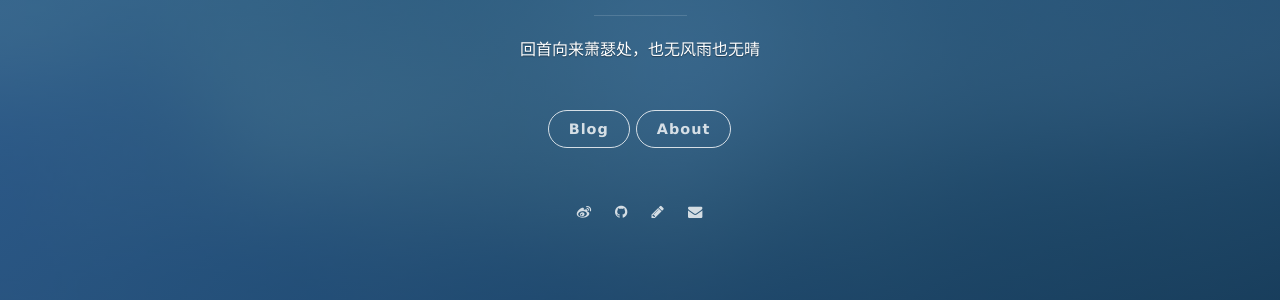
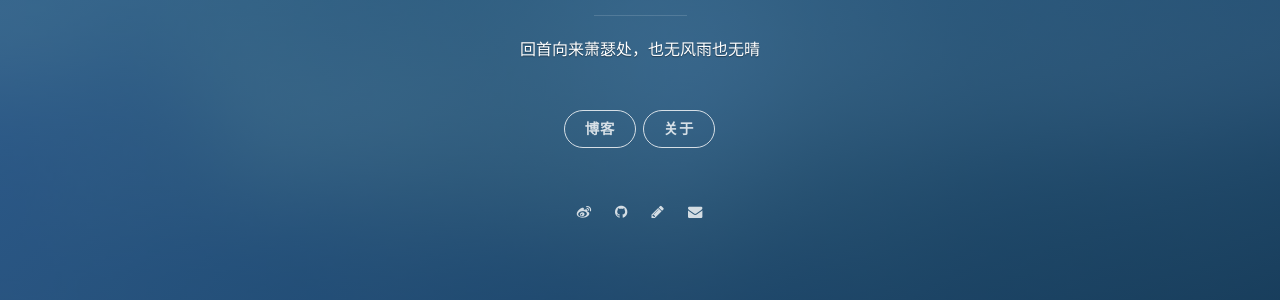
Before and after one commit to liuwons/blog, a Jekyll site: the page built from index.html, in a window 1280 px wide. Shown: the part 454-754 px from the top of the page. Built offline with Jekyll 4.4.1, drawn with Linux system fonts in a browser that asks for light colours; nearby versions of some CDN libraries; the list of posts is cut into pages by our own code; comment, search, counter and statistics services are not loaded.

Commit message:
change settings

```diff
--- a/_config.yml
+++ b/_config.yml
@@ -26,11 +26,11 @@ cover_color: blue
 
 # The blog button should not be removed.
 blog_button:
-    title: Blog
-    description: Visit blog
+    title: 博客
+    description: 访问博客
 
 nav:
-    - {title: About, description: About Me, url: '/archieve/about_me.html'}
+    - {title: 关于, description: 关于我, url: '/archieve/about_me.html'}
 
 # Pagination
 gems: [jekyll-paginate]
```
